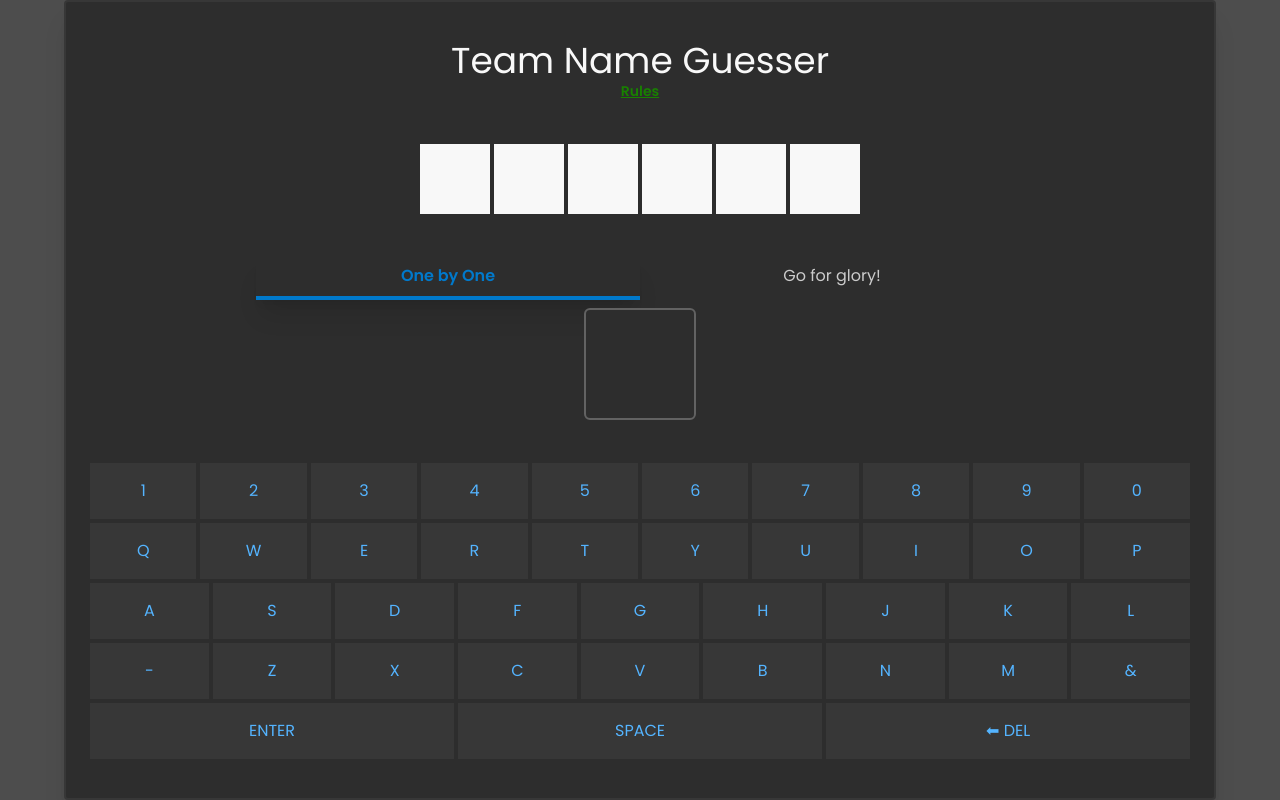
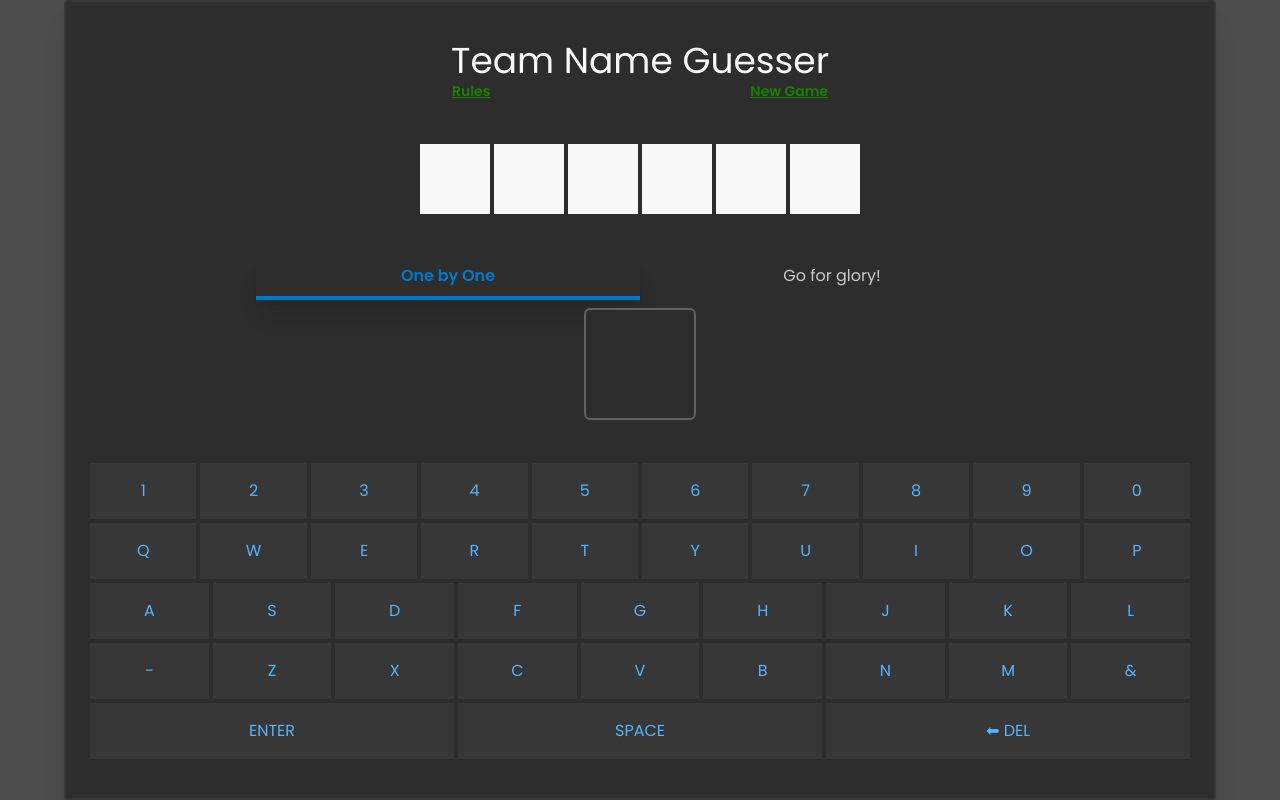
Before and after one commit to bibhashdash/team-guesser, a Next.js app: page / in a window 1280 px wide. Built offline with nearby package versions, Linux system fonts and the light colour scheme.

Commit message:
add new game button

```diff
--- a/src/app/page.tsx
+++ b/src/app/page.tsx
@@ -23,14 +23,14 @@ export default function Home() {
   const [inputTab, setInputTab] = useState<InputTab>(InputTab.oneByOne);
   const [disabledKeysForOneByOne, setDisabledKeysForOneByOne] = useState<string[]>([]);
   // const testingTeam = "Borussia Monchengladbach";
-  const setTheTeam = (teams: string[]) => {
-    const random = Math.floor(Math.random() * teams.length);
-    setTeam(teams[random]);
+  const setTheTeam = () => {
+    const random = Math.floor(Math.random() * tempData.length);
+    setTeam(tempData[random]);
   }
 
 
   useEffect(() => {
-    setTheTeam(tempData);
+    setTheTeam();
     // setTeam(testingTeam)
   }, []);
   const handleGameFinished = (result: GameResult) => {
@@ -175,8 +175,16 @@ export default function Home() {
       className="relative w-full h-screen max-w-6xl flex flex-col justify-evenly border-2 border-gray50 rounded lg:px-6 shadow-xl bg-black300">
       <div className="flex flex-col items-center">
         <h1 className="text-white100 text-2xl sm:text-3xl sm:text-4xl">Team Name Guesser</h1>
-        <p className="text-green400 text-sm font-semibold underline cursor-pointer"
-           onClick={() => setShowRulesModal(true)}>Rules</p>
+        <div className="w-full max-w-sm flex justify-between px-1">
+          <p className="text-green400 text-sm font-semibold underline cursor-pointer"
+             onClick={() => setShowRulesModal(true)}>
+            Rules
+          </p>
+          <p className="text-green400 text-sm font-semibold underline cursor-pointer"
+             onClick={() => setTheTeam()}>
+            New Game
+          </p>
+        </div>
       </div>
 
       <div className="flex flex-col items-center w-full h-fit">
```
